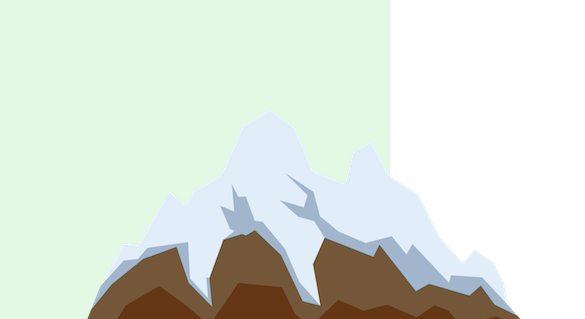
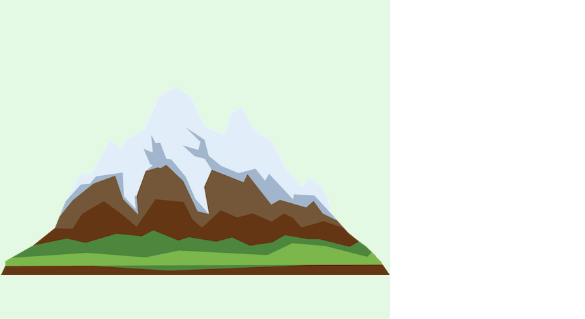
Before and after one commit to Lifewithmuskan/Portfolio, a plain HTML site: page index.html in a window 390 px wide. Shown: the part 525-844 px from the top of the page, 585 px wide, since content can reach past the window. Drawn offline with Linux system fonts and the light colour scheme.

Commit message:
Update index.css

```diff
--- a/index.css
+++ b/index.css
@@ -151,3 +151,8 @@ a:hover{
     bottom:40px;
     height:auto;
 }
+@media  (max-width: 500px) {
+  .mountain{
+    width:100%;
+}
+}
```
